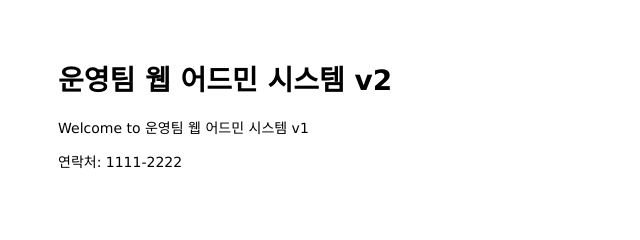
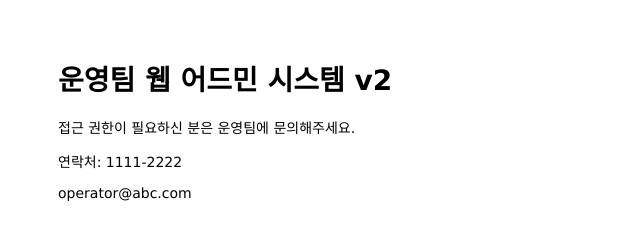
Before and after one commit to lifeCount/mastering-git-github, a website: page public/index.html in a window 1280 px wide. Shown: the whole page, without its empty margins (0-640 px from the left). Drawn offline with Linux system fonts and the light colour scheme.

Commit message:
Change content in main page

```diff
--- a/public/index.html
+++ b/public/index.html
@@ -7,9 +7,10 @@
 
 <body>
   <h1>운영팀 웹 어드민 시스템 v2</h1>
-  <p>Welcome to 운영팀 웹 어드민 시스템 v1</p>
+  <p>접근 권한이 필요하신 분은 운영팀에 문의해주세요.</p>
 </body>
 <footer>
   <p>연락처: 1111-2222</p>
+  <p>operator@abc.com</p>
 </footer>
 </html>
```
